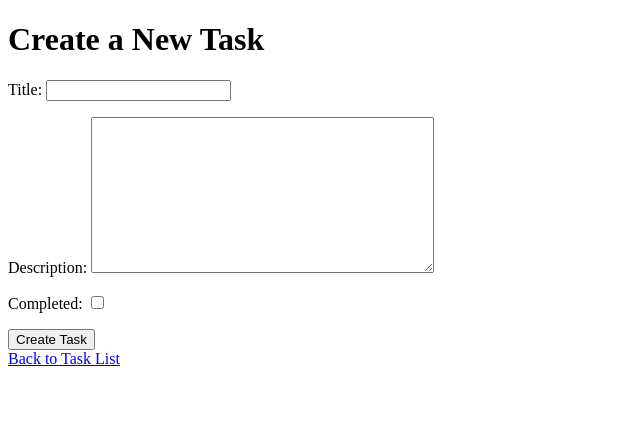
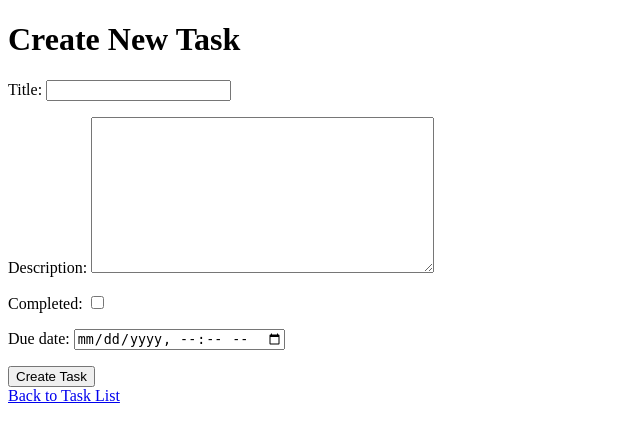
Before and after one commit to W1lden/web_dev_midterm, a Django app: page /tasks/create/ in a window 1280 px wide. Shown: the top 442 px of the page, without its empty margins (0-640 px from the left). Run offline with Django 3.2, Linux system fonts and the light colour scheme.

Commit message:
final update

```diff
--- a/tasks/forms.py
+++ b/tasks/forms.py
@@ -2,6 +2,11 @@ from django import forms
 from .models import Task
 
 class TaskForm(forms.ModelForm):
+    due_date = forms.DateTimeField(
+        widget=forms.DateTimeInput(attrs={'type': 'datetime-local'}),
+        required=False
+    )
+
     class Meta:
         model = Task
-        fields = ['title', 'description', 'completed']
+        fields = ['title', 'description', 'completed', 'due_date']
--- a/tasks/models.py
+++ b/tasks/models.py
@@ -5,6 +5,7 @@ class Task(models.Model):
     description = models.TextField()
     completed = models.BooleanField(default=False)
     created_at = models.DateTimeField(auto_now_add=True)
+    due_date = models.DateTimeField(null=True, blank=True)
 
     def __str__(self):
         return self.title
--- a/tasks/templates/tasks/create_task.html
+++ b/tasks/templates/tasks/create_task.html
@@ -4,7 +4,7 @@
     <title>Create Task</title>
 </head>
 <body>
-    <h1>Create a New Task</h1>
+    <h1>Create New Task</h1>
     <form method="POST">
         {% csrf_token %}
         {{ form.as_p }}
```
Also changed, not shown: tasks/migrations/0003_task_due_date.py (added), 1 other file.
